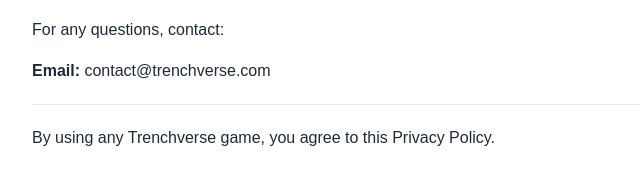
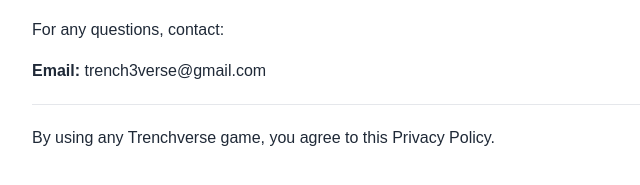
Before and after one commit to Legend-KP/Privacy-Policy, a plain HTML site: page privacy-policy.html in a window 1280 px wide. Shown: the part 1956-2141 px from the top of the page, 158-798 px from the left. Drawn offline with Linux system fonts and the light colour scheme.

Commit message:
Update privacy-policy.html

```diff
--- a/privacy-policy.html
+++ b/privacy-policy.html
@@ -112,7 +112,7 @@
 
     <h2>9. Contact</h2>
     <p>For any questions, contact:</p>
-    <p><strong>Email:</strong> contact@trenchverse.com</p>
+    <p><strong>Email:</strong> trench3verse@gmail.com</p>
 
     <hr />
 
```
